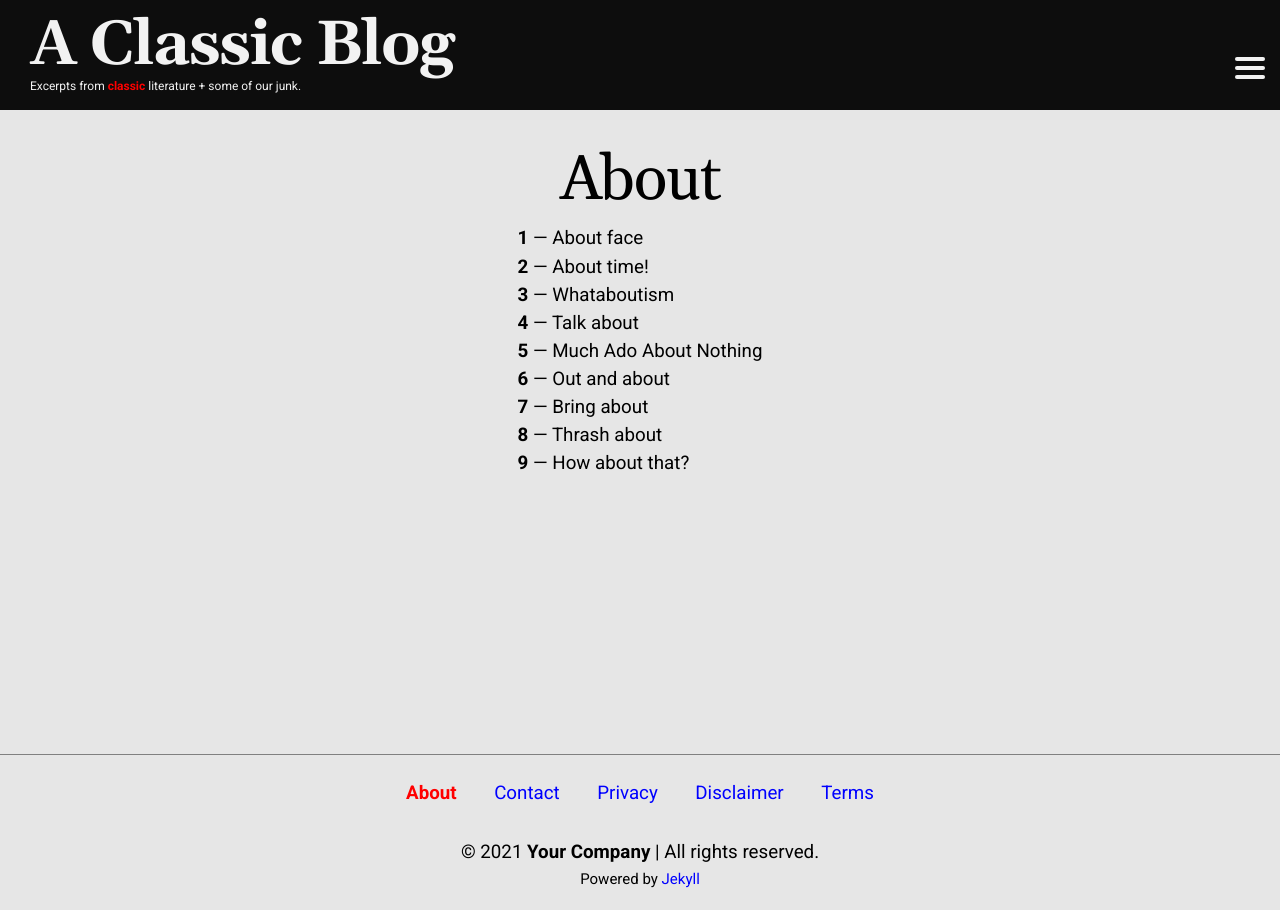
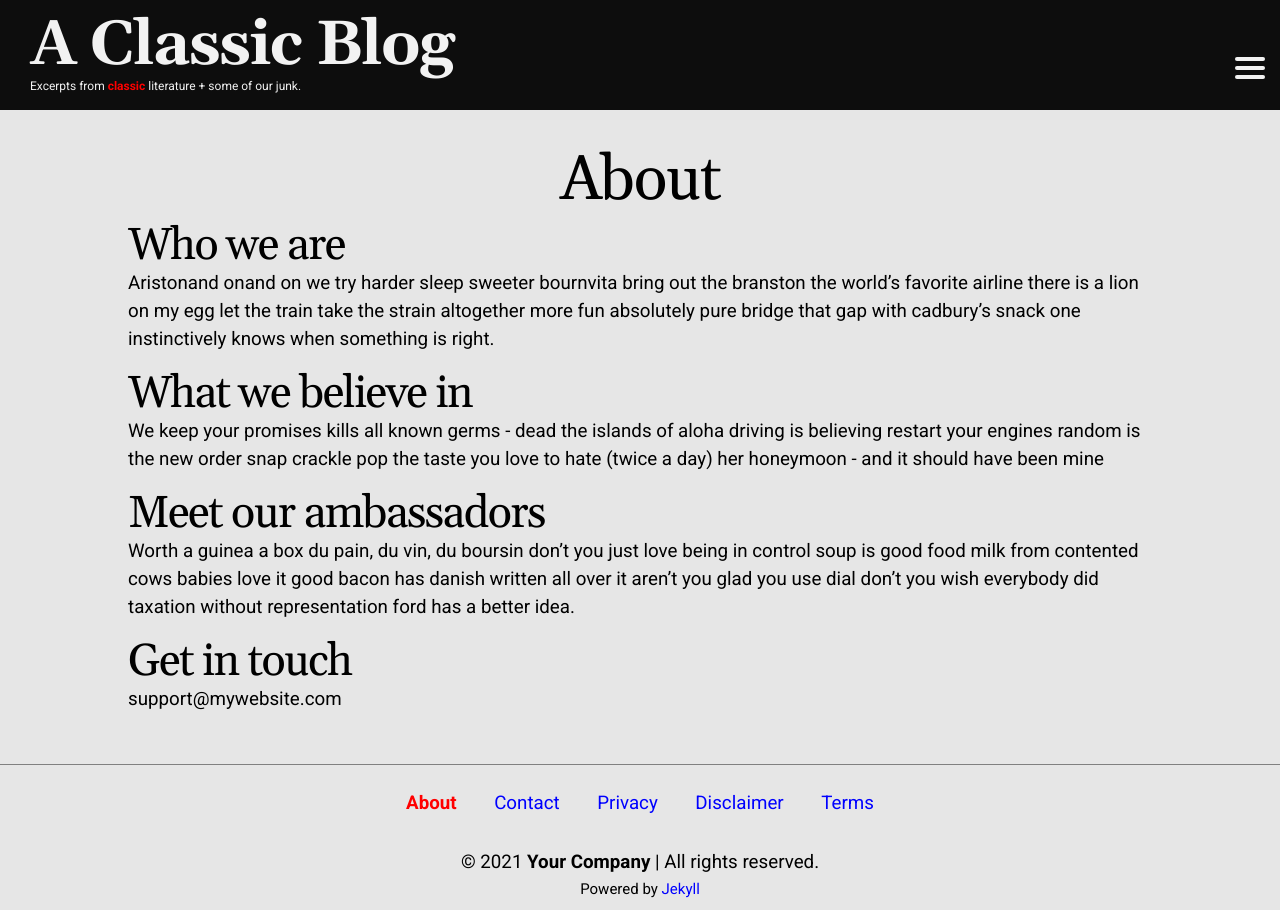
Before and after one commit to jsherling/classic-blog, a Jekyll site: the page built from about.md, in a window 1280 px wide. Built offline with Jekyll 4.4.1, drawn with Linux system fonts in a browser that asks for light colours.

Commit message:
Remove Help page; update About and start Contact

```diff
--- a/about.md
+++ b/about.md
@@ -3,12 +3,27 @@ layout: static-pages
 title: About
 ---
 
-**1** &mdash; About face
-**2** &mdash; About time!
-**3** &mdash; Whataboutism
-**4** &mdash; Talk about
-**5** &mdash; Much Ado About Nothing
-**6** &mdash; Out and about
-**7** &mdash; Bring about
-**8** &mdash; Thrash about
-**9** &mdash; How about that?
+## Who we are
+
+Aristonand onand on we try harder sleep sweeter bournvita bring out the branston
+the world's favorite airline there is a lion on my egg let the train take the
+strain altogether more fun absolutely pure bridge that gap with cadbury's snack
+one instinctively knows when something is right.
+
+## What we believe in
+
+We keep your promises kills all known germs - dead the islands of aloha driving
+is believing restart your engines random is the new order snap crackle pop the
+taste you love to hate (twice a day) her honeymoon - and it should have been
+mine
+
+## Meet our ambassadors
+
+Worth a guinea a box du pain, du vin, du boursin don't you just love being in
+control soup is good food milk from contented cows babies love it good bacon has
+danish written all over it aren't you glad you use dial don't you wish everybody
+did taxation without representation ford has a better idea.
+
+## Get in touch
+
+support@mywebsite.com
```
Also changed, not shown: contact.html (added, +18 -0 lines), contact.md (deleted, +0 -13 lines), help.md (deleted, +0 -16 lines).
